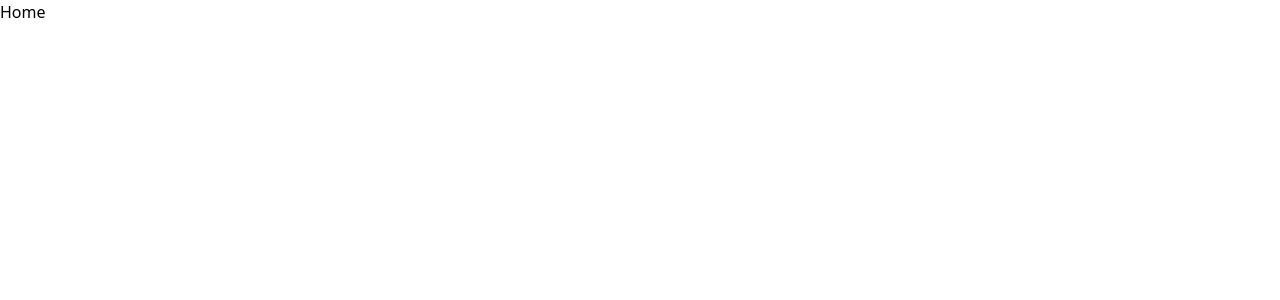
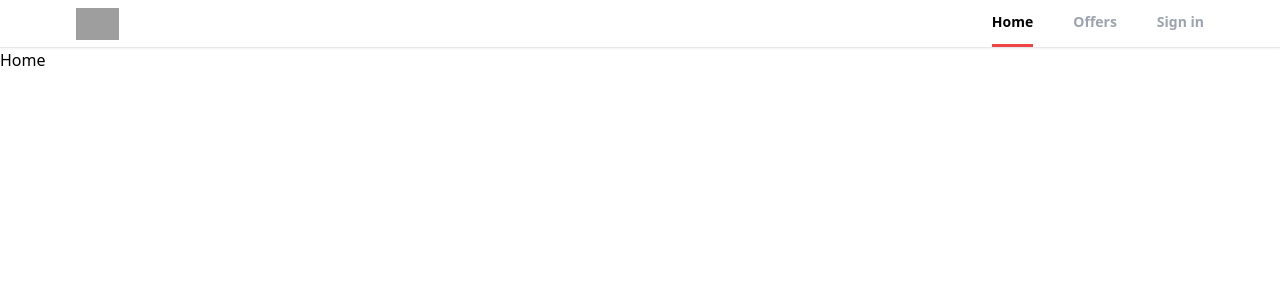
Before and after one commit to elias-sancosta/react-firebase-tailwindcss-real-estate, a React (Vite) app: page / in a window 1280 px wide. Shown: the top 300 px of the page. Built offline with nearby package versions, Linux system fonts and the light colour scheme; grey boxes are pictures that could not be loaded.

Commit message:
Creating the Header component

```diff
--- a/src/App.jsx
+++ b/src/App.jsx
@@ -5,11 +5,13 @@
 import SignUp from './pages/SignUp';
 import ForgotPassword from './pages/ForgotPassword';
 import Offers from './pages/Offers';
+import Header from './components/Header';
 
 function App() {
   return (
     <>
       <Router>
+        <Header />
         <Routes>
           <Route path="/" element={<Home />} />
           <Route path="/profile" element={<Profile />} />
--- /dev/null
+++ b/src/components/Header.jsx
@@ -0,0 +1,61 @@
+import { useLocation, useNavigate } from 'react-router-dom';
+
+export default function Header() {
+  const location = useLocation();
+  const navigate = useNavigate();
+
+  function pathMatchRoute(route) {
+    if (route === location.pathname) {
+      return true;
+    }
+  }
+
+  return (
+    <div className="bg-white border-b shadow-sm sticky top-0 z-40">
+      <header className="flex justify-between items-center px-3 max-w-6xl mx-auto">
+        <div>
+          <img
+            src="https://static.rdc.moveaws.com/images/logos/rdc-logo-default.svg"
+            alt="Logo"
+            className="h-8 cursor-pointer"
+            onClick={() => navigate('/')}
+          />
+        </div>
+        <div>
+          <ul className="flex space-x-10">
+            <li
+              className={` ${
+                pathMatchRoute('/')
+                  ? ' cursor-pointer py-3 text-sm font-semibold border-b-[3px] border-b-red-500 text-black'
+                  : 'cursor-pointer py-3 text-sm font-semibold text-gray-400'
+              }`}
+              onClick={() => navigate('/')}
+            >
+              Home
+            </li>
+            <li
+              className={` ${
+                pathMatchRoute('/offers')
+                  ? ' cursor-pointer py-3 text-sm font-semibold border-b-[3px] border-b-red-500 text-black'
+                  : 'cursor-pointer py-3 text-sm font-semibold text-gray-400'
+              }`}
+              onClick={() => navigate('/offers')}
+            >
+              Offers
+            </li>
+            <li
+              className={` ${
+                pathMatchRoute('/sign-in')
+                  ? ' cursor-pointer py-3 text-sm font-semibold border-b-[3px] border-b-red-500 text-black'
+                  : 'cursor-pointer py-3 text-sm font-semibold text-gray-400'
+              }`}
+              onClick={() => navigate('/sign-in')}
+            >
+              Sign in
+            </li>
+          </ul>
+        </div>
+      </header>
+    </div>
+  );
+}
```
Also changed, not shown: src/assets/svg/spinner.svg (added).
